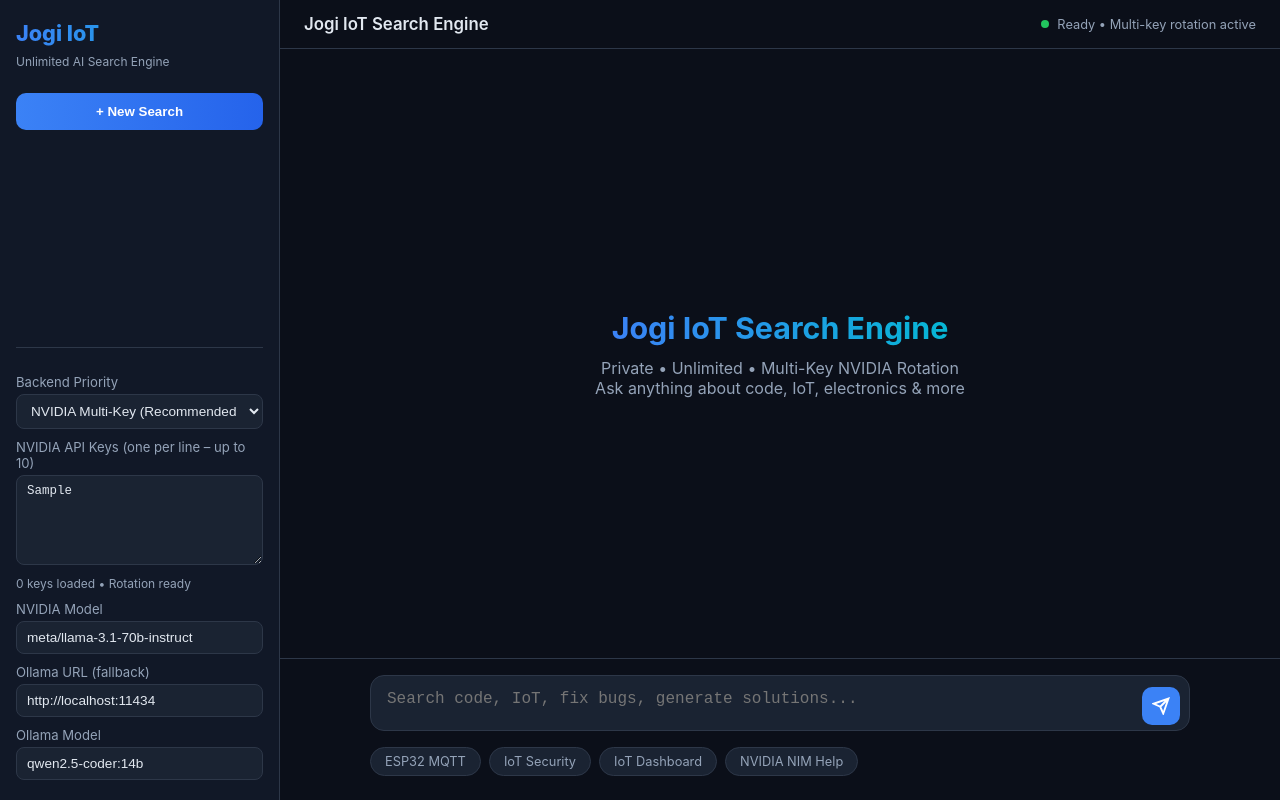
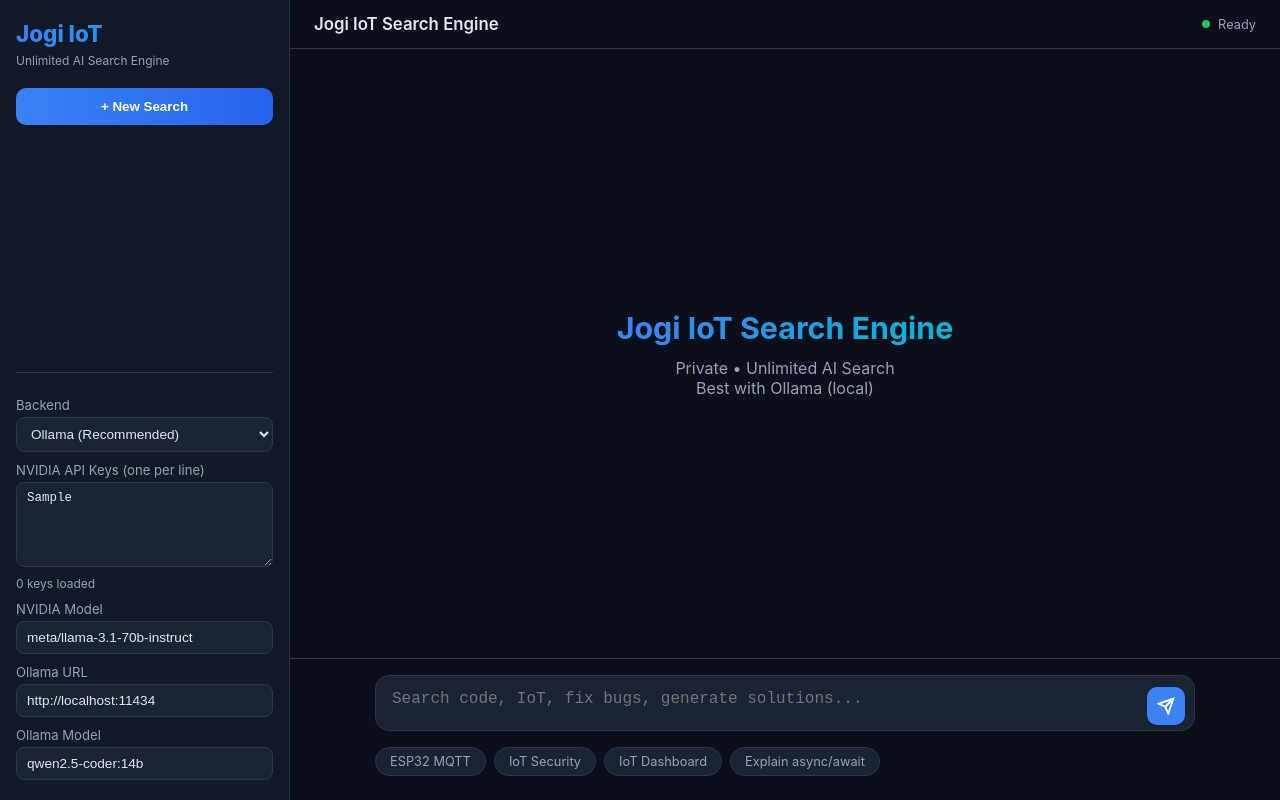
Before and after one commit to jogendradipeng11-png/jogi-iot-search-engine, a plain HTML site: page index.html in a window 1280 px wide. Both pictures are taken after typing "Sample" into the empty fields and a click on the button "+ New Search". Drawn offline with nearby package versions, Linux system fonts and the light colour scheme.

Commit message:
Refactor index.html for improved layout and text

```diff
--- a/index.html
+++ b/index.html
@@ -35,18 +35,19 @@
     }
 
     .sidebar {
-      width: 280px;
+      width: 290px;
       background: var(--sidebar);
       border-right: 1px solid var(--border);
       display: flex;
       flex-direction: column;
       padding: 20px 16px;
+      overflow-y: auto;
     }
 
     .logo {
-      font-size: 1.35rem;
+      font-size: 1.4rem;
       font-weight: 800;
-      margin-bottom: 8px;
+      margin-bottom: 6px;
       background: linear-gradient(90deg, var(--accent), var(--accent2));
       -webkit-background-clip: text;
       -webkit-text-fill-color: transparent;
@@ -55,7 +56,7 @@
     .tagline {
       font-size: 0.75rem;
       color: var(--muted);
-      margin-bottom: 24px;
+      margin-bottom: 20px;
     }
 
     .new-chat {
@@ -66,20 +67,16 @@
       border-radius: 10px;
       font-weight: 600;
       cursor: pointer;
-      margin-bottom: 20px;
+      margin-bottom: 18px;
       transition: 0.2s;
     }
     .new-chat:hover { opacity: 0.9; transform: translateY(-1px); }
 
-    .history {
-      flex: 1;
-      overflow-y: auto;
-      font-size: 0.88rem;
-    }
+    .history { flex: 1; }
 
     .settings {
       border-top: 1px solid var(--border);
-      padding-top: 16px;
+      padding-top: 14px;
       font-size: 0.82rem;
     }
 
@@ -89,7 +86,9 @@
       color: var(--muted);
     }
 
-    .settings select, .settings input, .settings textarea {
+    .settings select,
+    .settings input,
+    .settings textarea {
       width: 100%;
       background: var(--card);
       border: 1px solid var(--border);
@@ -100,7 +99,7 @@
     }
 
     .settings textarea {
-      height: 90px;
+      height: 85px;
       resize: vertical;
       font-family: monospace;
       font-size: 0.78rem;
@@ -108,7 +107,7 @@
 
     .key-status {
       font-size: 0.75rem;
-      margin-top: 8px;
+      margin-top: 6px;
       color: var(--muted);
     }
 
@@ -126,10 +125,7 @@
       justify-content: space-between;
     }
 
-    .header h1 {
-      font-size: 1.05rem;
-      font-weight: 600;
-    }
+    .header h1 { font-size: 1.05rem; font-weight: 600; }
 
     .status {
       font-size: 0.8rem;
@@ -193,7 +189,10 @@
       overflow-x: auto;
       margin: 12px 0;
     }
-    .content code { font-family: 'JetBrains Mono', 'Fira Code', monospace; font-size: 0.87rem; }
+    .content code {
+      font-family: 'JetBrains Mono', 'Fira Code', monospace;
+      font-size: 0.87rem;
+    }
 
     .input-area {
       padding: 16px 24px 24px;
@@ -302,20 +301,20 @@
     <div class="history" id="history"></div>
 
     <div class="settings">
-      <label>Backend Priority</label>
+      <label>Backend</label>
       <select id="backend" onchange="saveSettings()">
-        <option value="nvidia">NVIDIA Multi-Key (Recommended)</option>
-        <option value="ollama">Ollama Local Only</option>
+        <option value="ollama">Ollama (Recommended)</option>
+        <option value="nvidia">NVIDIA Multi-Key</option>
       </select>
 
-      <label>NVIDIA API Keys (one per line – up to 10)</label>
+      <label>NVIDIA API Keys (one per line)</label>
       <textarea id="apiKeys" placeholder="nvapi-xxxx&#10;nvapi-yyyy&#10;nvapi-zzzz" onchange="saveSettings()"></textarea>
       <div class="key-status" id="keyStatus">0 keys loaded</div>
 
       <label>NVIDIA Model</label>
       <input type="text" id="model" value="meta/llama-3.1-70b-instruct" onchange="saveSettings()" />
 
-      <label>Ollama URL (fallback)</label>
+      <label>Ollama URL</label>
       <input type="text" id="ollamaUrl" value="http://localhost:11434" onchange="saveSettings()" />
 
       <label>Ollama Model</label>
@@ -328,14 +327,15 @@
       <h1>Jogi IoT Search Engine</h1>
       <div class="status">
         <div class="dot" id="statusDot"></div>
-        <span id="statusText">Ready • Multi-key rotation active</span>
+        <span id="statusText">Ready</span>
       </div>
     </div>
 
     <div class="chat-container" id="chat">
       <div class="empty" id="empty">
         <h2>Jogi IoT Search Engine</h2>
-        <p>Private • Unlimited • Multi-Key NVIDIA Rotation<br>Ask anything about code, IoT, electronics & more</p>
+        <p>Private • Unlimited AI Search<br>
+           Best with Ollama (local)</p>
       </div>
     </div>
 
@@ -352,13 +352,13 @@
         <div class="hint" onclick="setHint('Write ESP32 code for MQTT sensor data')">ESP32 MQTT</div>
         <div class="hint" onclick="setHint('Best practices for IoT security 2026')">IoT Security</div>
         <div class="hint" onclick="setHint('Create a React dashboard for real-time IoT data')">IoT Dashboard</div>
-        <div class="hint" onclick="setHint('Explain how to use NVIDIA NIM free API')">NVIDIA NIM Help</div>
+        <div class="hint" onclick="setHint('Explain how async/await works with examples')">Explain async/await</div>
       </div>
     </div>
   </div>
 
 <script>
-  // ========== SAFE STORAGE (fixes sandbox error) ==========
+  // ========== SAFE STORAGE ==========
   const memoryStore = {};
 
   function safeGet(key, defaultValue = '') {
@@ -366,9 +366,7 @@
       if (typeof localStorage !== 'undefined') {
         return localStorage.getItem(key) ?? defaultValue;
       }
-    } catch (e) {
-      // Sandboxed – use memory
-    }
+    } catch (e) {}
     return memoryStore[key] ?? defaultValue;
   }
 
@@ -378,9 +376,7 @@
         localStorage.setItem(key, value);
         return;
       }
-    } catch (e) {
-      // Sandboxed – fall back to memory
-    }
+    } catch (e) {}
     memoryStore[key] = value;
   }
 
@@ -392,7 +388,7 @@
 
   // ========== SETTINGS ==========
   function loadSettings() {
-    document.getElementById('backend').value = safeGet('jogi_backend', 'nvidia');
+    document.getElementById('backend').value = safeGet('jogi_backend', 'ollama');
     document.getElementById('apiKeys').value = safeGet('jogi_keys', '');
     document.getElementById('model').value = safeGet('jogi_model', 'meta/llama-3.1-70b-instruct');
     document.getElementById('ollamaUrl').value = safeGet('jogi_ollama', 'http://localhost:11434');
@@ -414,7 +410,7 @@
     keys = raw.split('\n')
       .map(k => k.trim())
       .filter(k => k.startsWith('nvapi-') || k.length > 20);
-    document.getElementById('keyStatus').textContent = `${keys.length} key${keys.length !== 1 ? 's' : ''} loaded • Rotation ready`;
+    document.getElementById('keyStatus').textContent = `${keys.length} key${keys.length !== 1 ? 's' : ''} loaded`;
   }
 
   loadSettings();
@@ -425,7 +421,8 @@
     document.getElementById('chat').innerHTML = `
       <div class="empty" id="empty">
         <h2>Jogi IoT Search Engine</h2>
-        <p>Private • Unlimited • Multi-Key NVIDIA Rotation<br>Ask anything about code, IoT, electronics & more</p>
+        <p>Private • Unlimited AI Search<br>
+           Best with Ollama (local)</p>
       </div>`;
   }
 
@@ -460,8 +457,9 @@
     `;
     chat.appendChild(div);
     chat.scrollTop = chat.scrollHeight;
+
     div.querySelectorAll('pre code').forEach(el => {
-      try { hljs.highlightElement(el); } catch(e){}
+      try { hljs.highlightElement(el); } catch(e) {}
     });
   }
 
@@ -491,9 +489,11 @@
     if (type === 'error') dot.classList.add('error');
   }
 
-  // ========== NVIDIA WITH ROTATION ==========
+  // ========== NVIDIA (Direct - may fail due to CORS) ==========
   async function callNVIDIAWithRotation(prompt) {
-    if (keys.length === 0) throw new Error('No NVIDIA API keys added. Paste up to 10 keys (one per line).');
+    if (keys.length === 0) {
+      throw new Error('No NVIDIA API keys added.');
+    }
 
     const model = document.getElementById('model').value;
     let lastError = null;
@@ -532,7 +532,7 @@
         }
 
         if (!res.ok) {
-          lastError = `Key #${idx + 1} error: ${res.status}`;
+          lastError = `Key #${idx + 1} error ${res.status}`;
           continue;
         }
 
@@ -547,10 +547,10 @@
       }
     }
 
-    throw new Error(`All ${keys.length} NVIDIA keys failed. Last error: ${lastError}`);
+    throw new Error(`All NVIDIA keys failed. Last error: ${lastError}. Tip: Use Ollama instead (recommended).`);
   }
 
-  // ========== OLLAMA FALLBACK ==========
+  // ========== OLLAMA ==========
   async function callOllama(prompt) {
     const url = document.getElementById('ollamaUrl').value.replace(/\/$/, '') + '/api/chat';
     const model = document.getElementById('ollamaModel').value;
@@ -561,7 +561,7 @@
       body: JSON.stringify({
         model: model,
         messages: [
-          { role: 'system', content: 'You are Jogi IoT Search Engine – expert in coding and IoT.' },
+          { role: 'system', content: 'You are Jogi IoT Search Engine – expert in coding and IoT. Give clear answers with code examples.' },
           ...messages,
           { role: 'user', content: prompt }
         ],
@@ -569,7 +569,7 @@
       })
     });
 
-    if (!res.ok) throw new Error('Ollama error ' + res.status);
+    if (!res.ok) throw new Error('Ollama error ' + res.status + '. Make sure Ollama is running.');
     const data = await res.json();
     return data.message.content;
   }
@@ -599,7 +599,7 @@
         } catch (nvidiaErr) {
           setStatus('NVIDIA failed → trying Ollama...', 'warning');
           reply = await callOllama(text);
-          setStatus('Ollama fallback active', 'ok');
+          setStatus('Ollama active', 'ok');
         }
       } else {
         reply = await callOllama(text);
@@ -608,12 +608,12 @@
       removeTyping();
       addMessage('assistant', reply);
       messages.push({ role: 'assistant', content: reply });
-      setStatus('Ready • Multi-key rotation active', 'ok');
+      setStatus('Ready', 'ok');
 
     } catch (err) {
       removeTyping();
       addMessage('assistant', `**Error:** ${err.message}`);
-      setStatus('Error – check keys / Ollama', 'error');
+      setStatus('Error', 'error');
     }
 
     isLoading = false;
```
